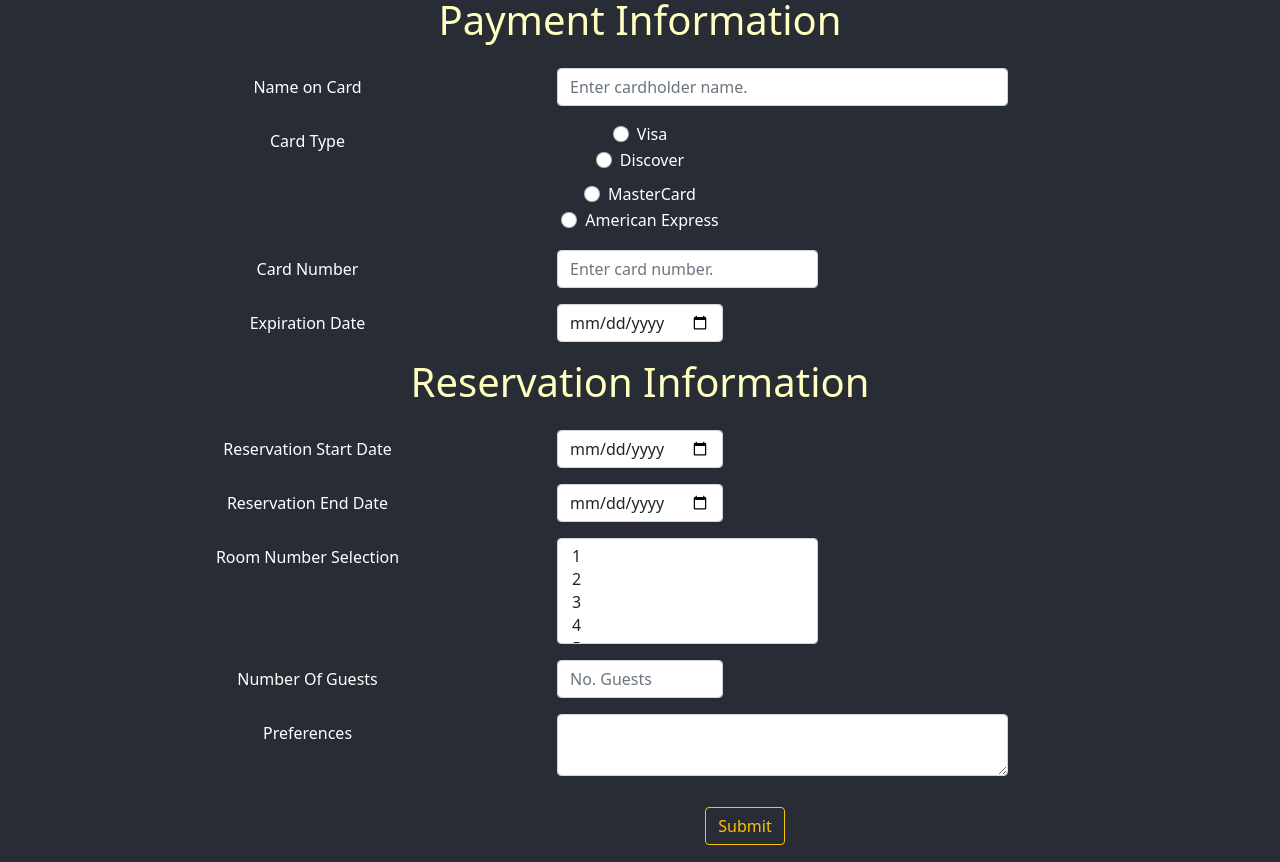
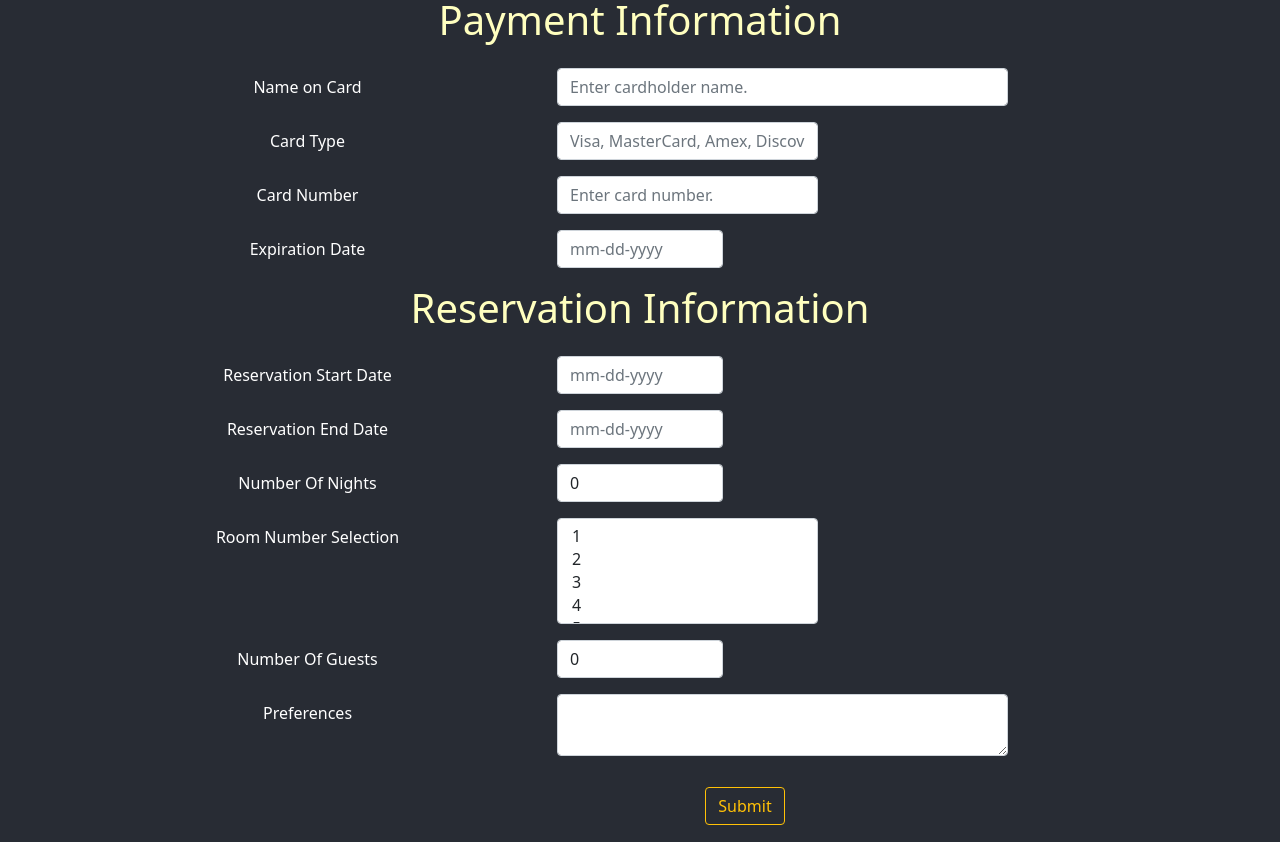
Before and after one commit to nanarboursal/HotelManagementDB, a React (Create React App) app in the folder hotel-management/: page /add-reservation in a window 1280 px wide. Shown: the part 680-1542 px from the top of the page. Built offline with nearby package versions, Linux system fonts and the light colour scheme.

Commit message:
Added flask_cors to run backend and completed updating state variables

```diff
--- a/hotel-management/src/Pages/AddReservation/AddReservation.js
+++ b/hotel-management/src/Pages/AddReservation/AddReservation.js
@@ -16,17 +16,23 @@ export default class AddReservations extends React.Component {
             cardNumber: "",
             cardType: "",
             expirationDate: "",
-            numRooms: 0,
+            numRooms: 0, // might need to hardcode
             roomsSelected: [],
+            numNights: 0,
             numGuests: 0,
             preferences: "",
-            bookingDate: "",
-            bookingTime: "",
+            bookingDate: "", // might need to hardcode
+            bookingTime: "", // might need to hardcode
             reserveStartDate: "",
             reserveEndDate: ""
         };
 
         this.onChange = this.onChange.bind(this);
+    }
+
+    getSelectedRooms = (e) => {
+        let value = Array.from(e.target.selectedOptions, option => option.value);
+        this.setState({ roomsSelected: value });
     }
 
     onChange(e) {
@@ -42,10 +48,12 @@ export default class AddReservations extends React.Component {
     }
 
     submitForm() {
-        console.log(this.state.cardName);
-        console.log(this.state.cardNumber);
-        console.log(this.state.cardType);
-        console.log(this.state.expirationDate);
+        var currentDateTime = new Date();
+        var curDate = currentDateTime.toLocaleDateString().replaceAll("/", "-");
+        var curTime = currentDateTime.getHours() + ":" + currentDateTime.getMinutes + ":" + currentDateTime.getSeconds;
+        this.setState({ bookingDate: curDate });
+        this.setState({ bookingTime: curTime });
+        this.setState({ numRooms: this.state.roomsSelected.length });
         alert("Congrats, reservation has been booked.");
     }
 
@@ -105,33 +113,10 @@ export default class AddReservations extends React.Component {
                                         <Input value={this.state.cardName} onChange={this.onChange} type="text" name="cardName" id="cardName" placeholder="Enter cardholder name." />
                                     </Col>
                                 </FormGroup>
-                                <FormGroup tag="fieldset" row >
-                                    <legend className="col-form-label col-sm-5">Card Type</legend>
-                                    <Col sm={2}>
-                                        <FormGroup check>
-                                            <Label check>
-                                                <Input type="radio" name="radio1" />{' '}
-                                                Visa
-                                            </Label>
-                                        </FormGroup>
-                                        <FormGroup check>
-                                            <Label >
-                                                <Input type="radio" name="radio1" />{' '}
-                                                Discover
-                                            </Label>
-                                        </FormGroup>
-                                        <FormGroup check>
-                                            <Label check>
-                                                <Input type="radio" name="radio1" />{' '}
-                                                MasterCard
-                                            </Label>
-                                        </FormGroup>
-                                        <FormGroup check>
-                                            <Label check>
-                                                <Input type="radio" name="radio1" />{' '}
-                                                American Express
-                                            </Label>
-                                        </FormGroup>
+                                <FormGroup row >
+                                    <Label for="cardType" sm={5}>Card Type</Label>
+                                    <Col sm={3}>
+                                        <Input value={this.state.cardType} onChange={this.onChange} type="text" name="cardType" id="cardType" placeholder="Visa, MasterCard, Amex, Discover" />
                                     </Col>
                                 </FormGroup>
                                 <FormGroup row>
@@ -141,9 +126,9 @@ export default class AddReservations extends React.Component {
                                     </Col>
                                 </FormGroup>
                                 <FormGroup row>
-                                    <Label for="expDate" sm={5}>Expiration Date</Label>
+                                    <Label for="expirationDate" sm={5}>Expiration Date</Label>
                                     <Col sm={2}>
-                                        <Input type="date" name="date" id="expDate" placeholder="date placeholder" />
+                                        <Input value={this.state.expirationDate} onChange={this.onChange} type="text" name="expirationDate" id="expirationDate" placeholder="mm-dd-yyyy" />
                                     </Col>
                                 </FormGroup>
                                 <FormGroup row>
@@ -152,39 +137,45 @@ export default class AddReservations extends React.Component {
                                     </Col>
                                 </FormGroup>
                                 <FormGroup row>
-                                    <Label for="startDate" sm={5}>Reservation Start Date</Label>
+                                    <Label for="reserveStartDate" sm={5}>Reservation Start Date</Label>
                                     <Col sm={2}>
-                                        <Input type="date" name="date" id="startDate" placeholder="date placeholder" />
+                                        <Input value={this.state.reserveStartDate} onChange={this.onChange} type="text" name="reserveStartDate" id="reserveStartDate" placeholder="mm-dd-yyyy" />
                                     </Col>
                                 </FormGroup>
                                 <FormGroup row>
-                                    <Label for="endDate" sm={5}>Reservation End Date</Label>
+                                    <Label for="reserveEndDate" sm={5}>Reservation End Date</Label>
                                     <Col sm={2}>
-                                        <Input type="date" name="date" id="endDate" placeholder="date placeholder" />
+                                        <Input value={this.state.reserveEndDate} onChange={this.onChange} type="text" name="reserveEndDate" id="reserveEndDate" placeholder="mm-dd-yyyy" />
                                     </Col>
                                 </FormGroup>
                                 <FormGroup row>
-                                    <Label for="roomSelect" sm={5}>Room Number Selection</Label>
+                                    <Label for="numNights" sm={5}>Number Of Nights</Label>
+                                    <Col sm={2}>
+                                        <Input value={this.state.numNights} onChange={this.onChange} type="number" name="numNights" id="numNights" placeholder="No. Nights" />
+                                    </Col>
+                                </FormGroup>
+                                <FormGroup row>
+                                    <Label for="roomsSelected" sm={5}>Room Number Selection</Label>
                                     <Col sm={3}>
-                                        <Input type="select" name="roomSelect" id="roomSelect" multiple >
-                                            <option>1</option>
-                                            <option>2</option>
-                                            <option>3</option>
-                                            <option>4</option>
-                                            <option>5</option>
+                                        <Input value={this.state.roomsSelected} onChange={this.getSelectedRooms} type="select" name="roomsSelected" id="roomsSelected" multiple >
+                                            <option value={1}>1</option>
+                                            <option value={2}>2</option>
+                                            <option value={3}>3</option>
+                                            <option value={4}>4</option>
+                                            <option value={5}>5</option>
                                         </Input>
                                     </Col>
                                 </FormGroup>
                                 <FormGroup row>
-                                    <Label for="noGuests" sm={5}>Number Of Guests</Label>
+                                    <Label for="numGuests" sm={5}>Number Of Guests</Label>
                                     <Col sm={2}>
-                                        <Input type="number" name="NoGuests" id="NoGuests" placeholder="No. Guests" />
+                                        <Input value={this.state.numGuests} onChange={this.onChange} type="number" name="numGuests" id="numGuests" placeholder="No. Guests" />
                                     </Col>
                                 </FormGroup>
                                 <FormGroup row>
                                     <Label for="preferences" sm={5}>Preferences</Label>
                                     <Col sm={5}>
-                                        <Input type="textarea" name="preferences" id="preferences" />
+                                        <Input value={this.state.preferences} onChange={this.onChange} type="textarea" name="preferences" id="preferences" />
                                     </Col>
                                 </FormGroup>
                                 <FormGroup check row>
@@ -202,34 +193,3 @@ export default class AddReservations extends React.Component {
         );
     }
 }
-
-/*
-
-GUEST
-Guest_ID
-First_Name
-Last_Name
-Address
-Email
-Phone_Number
-
-CREDIT_CARD
-Credit_Card_ID
-Card_Number
-Card_Name
-Card_Type
-Expiration_Date
-Security_Code
-
-RESERVATION
-Reservation_ID
-No_Rooms
-Guest_ID
-No_People
-Preferences
-Booking_Date
-Booking_Time
-Reservation_Start_Date
-Reservation_End_Date
-
-*/
```
